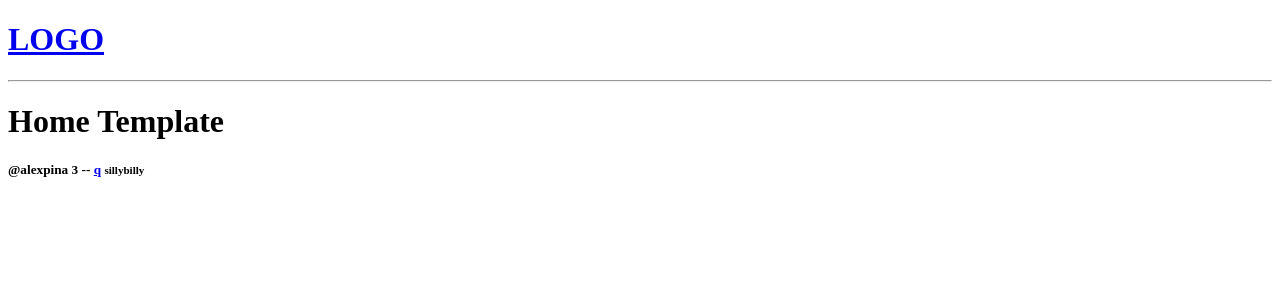
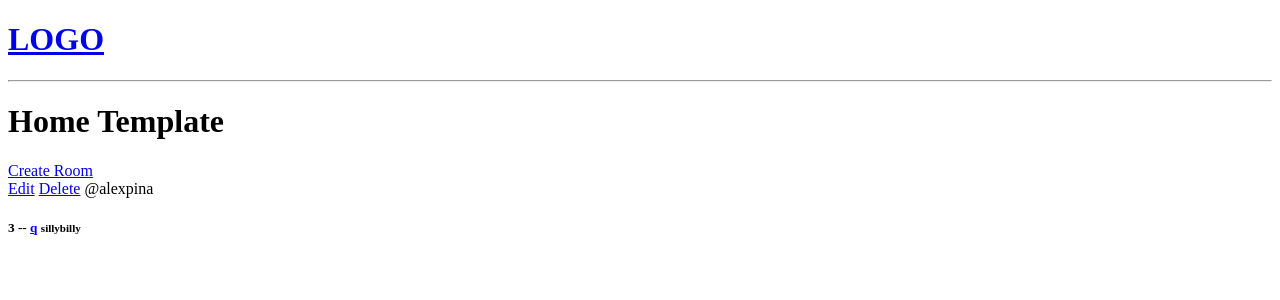
Before and after one commit to alexjambro/studybud, a Django app: page / in a window 1280 px wide. Shown: the top 300 px of the page. Run offline with Django 5.2, Linux system fonts and the light colour scheme; data comes from the database, SQL or seed files in the repository; both versions use the stored data as it was after the commit.

Commit message:
2:06 timestamp

```diff
--- a/base/models.py
+++ b/base/models.py
@@ -15,7 +15,8 @@ class Room(models.Model):
     #participants =
     updated=models.DateTimeField(auto_now=True)
     created=models.DateTimeField(auto_now_add=True) #only takes timestamp first save/create
-
+    class Meta:
+        ordering = ['-updated','-created']
     def __str__(self):
         return self.name
 
--- a/base/templates/base/home.html
+++ b/base/templates/base/home.html
@@ -5,11 +5,14 @@
 </h1>
 
 <div>
+    <a href="{% url 'create-room'%}">Create Room</a>
     <div>
         {% for room in rooms %}
         <div>
+            <a href="{% url 'update-room' room.id %}">Edit</a>
+            <a href="{% url 'delete-room' room.id %}">Delete</a>
+            <span>@{{room.host.username}}</span>
             <h5>
-                <span>@{{room.host.username}}</span>
                 {{room.id}} -- <a href="{% url 'room' room.id %}">{{room.name}}</a>
                 <small>{{room.topic.name}}</small>
 
--- a/base/urls.py
+++ b/base/urls.py
@@ -4,4 +4,7 @@ from . import views
 urlpatterns = [
     path('', views.home, name="home"),
     path('room/<str:pk>/', views.room, name="room"),
+    path('create-room/', views.createRoom, name="create-room"),
+    path('update-room/<str:pk>', views.updateRoom, name="update-room"),
+    path('delete-room/<str:pk>', views.deleteRoom, name="delete-room")
 ]
--- a/base/views.py
+++ b/base/views.py
@@ -1,5 +1,6 @@
-from django.shortcuts import render
+from django.shortcuts import render, redirect
 from .models import Room
+from .forms import RoomForm
 # Create your views here.
 
 # rooms = [
@@ -17,3 +18,32 @@ def room(request, pk):
     room = Room.objects.get(id=pk)
     context = {'room':room}
     return render(request,'base/room.html',context)
+def createRoom(request):
+    form = RoomForm()
+
+    if request.method == 'POST':
+        form = RoomForm(request.POST)
+        if form.is_valid():
+            form.save()
+            return redirect('home')
+    context ={'form': form}
+    return render(request, 'base/room_form.html', context)
+
+def updateRoom(request, pk):
+    room = Room.objects.get(id=pk)
+    form = RoomForm(instance=room)
+    context={'form': form}
+    if request.method == 'POST':
+        form = RoomForm(request.POST, instance=room)
+        if form.is_valid():
+            form.save()
+            return redirect('home')
+    return render(request,'base/room_form.html',context)
+
+
+def deleteRoom(request,pk):
+    room = Room.objects.get(id=pk)
+    if request.method == 'POST':
+        room.delete()
+        return redirect('home')
+    return render(request,'base/delete.html', {'obj': room})
```
Also changed, not shown: base/forms.py (added, +7 -0 lines), base/templates/base/delete.html (added, +15 -0 lines), base/templates/base/room_form.html (added, +13 -0 lines), db.sqlite3.
